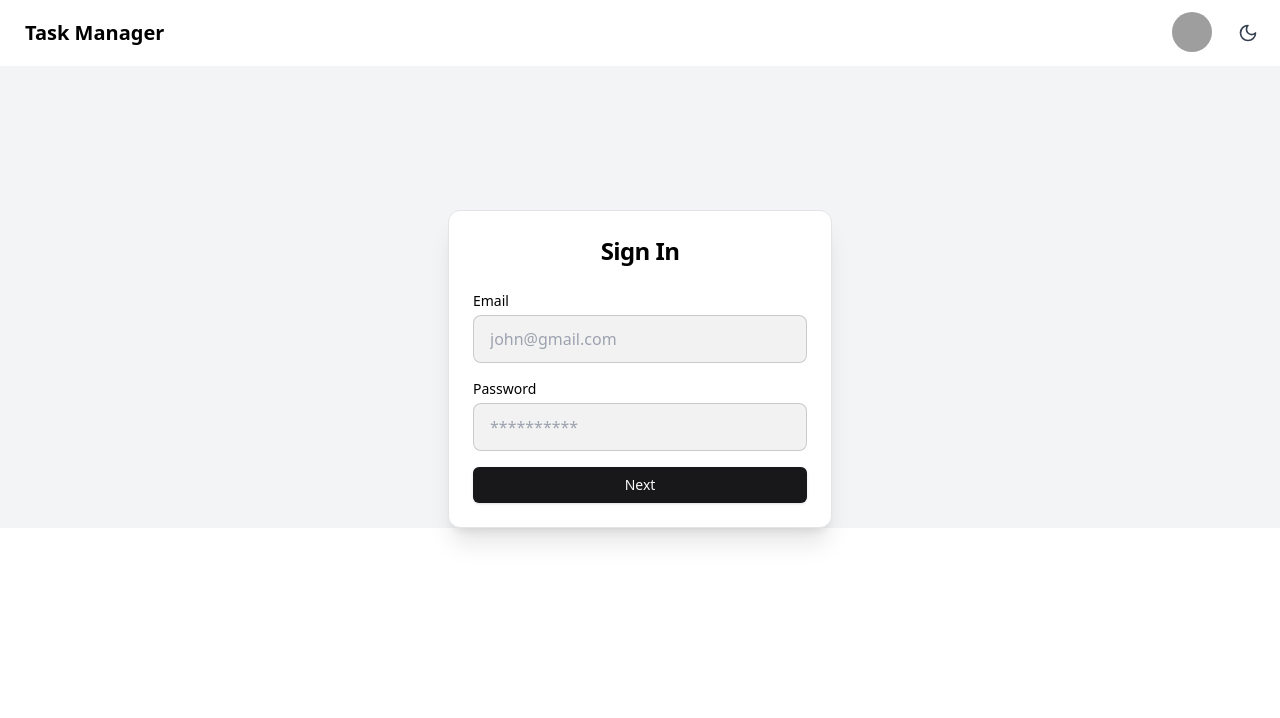
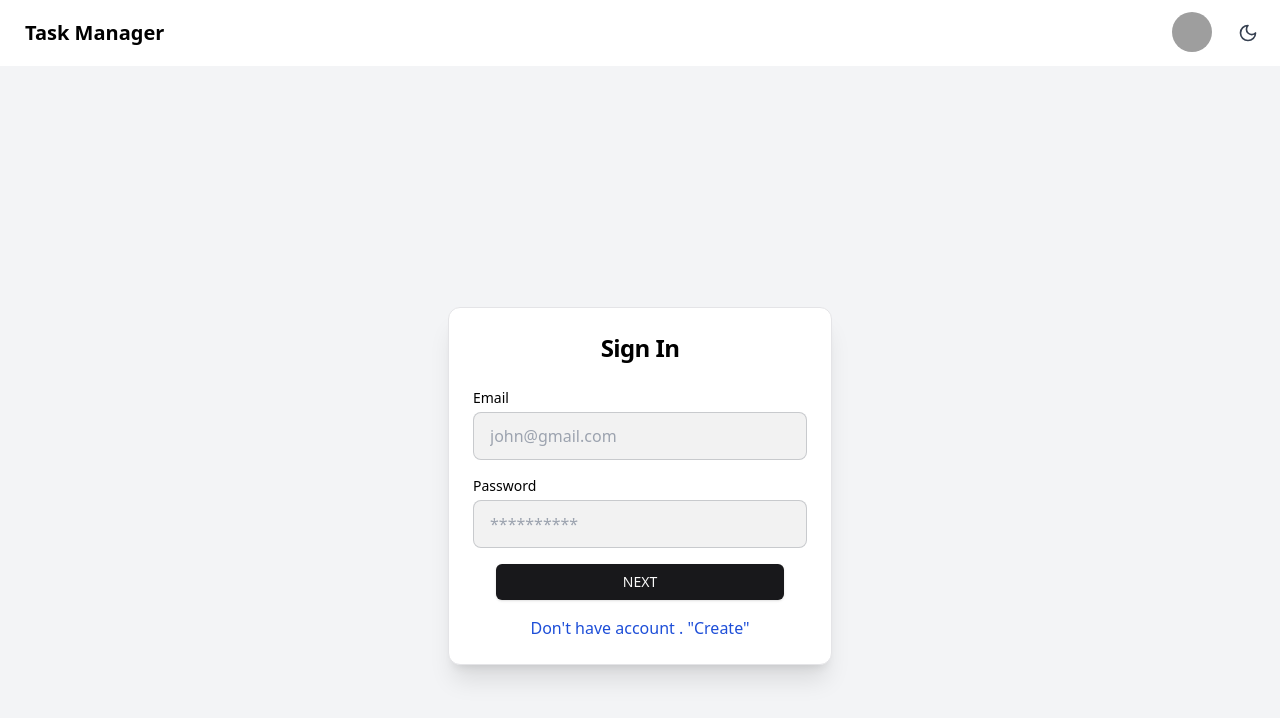
Before and after one commit to jaskamal2724/task-management, a React (Vite) app in the folder client/: page /signin in a window 1280 px wide. Shown: the top 718 px of the page. Built offline with nearby package versions, Linux system fonts and the light colour scheme; grey boxes are pictures that could not be loaded.

Commit message:
deleted .env.sample

```diff
--- a/client/src/components/Signin.jsx
+++ b/client/src/components/Signin.jsx
@@ -39,9 +39,13 @@ const SignIn = () => {
     navigate("/dashboard")
   };
 
+  const handleLoginRedirect = () => {
+    navigate("/signup");
+  };
+
   return (
     <div
-      className={`flex items-center justify-center pt-36 transition-colors duration-300 ${
+      className={`flex items-center h-[839px] justify-center  transition-colors duration-300 ${
         theme === "light" ? "bg-gray-100 text-black" : "bg-gray-900 text-white"
       }`}
     >
@@ -72,9 +76,10 @@ const SignIn = () => {
               onChange={handleChange}
               name="password"
             />
-            <Button type="submit" className="w-full">
-              Next
-            </Button>
+            <div className="flex flex-col gap-4 items-center">
+              <Button type="submit" className="w-72">NEXT</Button>
+              <button  className=" text-blue-700 bg-transparent hover:font-bold" onClick={handleLoginRedirect}>Don't have account . "Create" </button>
+              </div>
           </form>
         </CardContent>
       </Card>
--- a/client/src/components/SignupForm.jsx
+++ b/client/src/components/SignupForm.jsx
@@ -7,7 +7,6 @@ import axios from "axios";
 import { ToastContainer, toast } from "react-toastify";
 
 const SignUpForm = () => {
-
 
   const navigate = useNavigate();
 
@@ -51,6 +50,10 @@ const SignUpForm = () => {
       console.log("sign up error ", error)
     }
 
+  };
+
+  const handleLoginRedirect = () => {
+    navigate("/signin"); // Navigate to the signin page
   };
 
   return (
@@ -100,7 +103,10 @@ const SignUpForm = () => {
                 onChange={handleChange}
                 name="password"
               />
+              <div className="flex flex-col gap-4 items-center">
               <Button type="submit" className="w-full">Create Account</Button>
+              <button  className=" text-blue-700 bg-transparent hover:font-bold" onClick={handleLoginRedirect}>LOGIN</button>
+              </div>
             </form>
           </CardContent>
         </Card>
```
Also changed, not shown: 1 other file (tests, documents, lock files or other folders).
